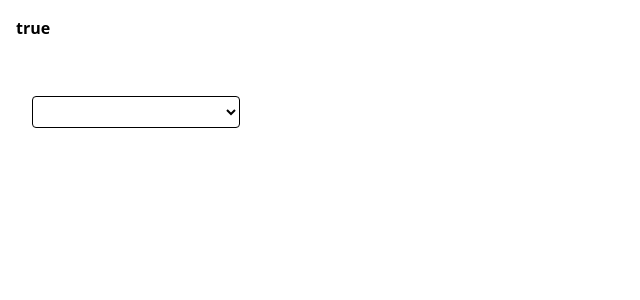
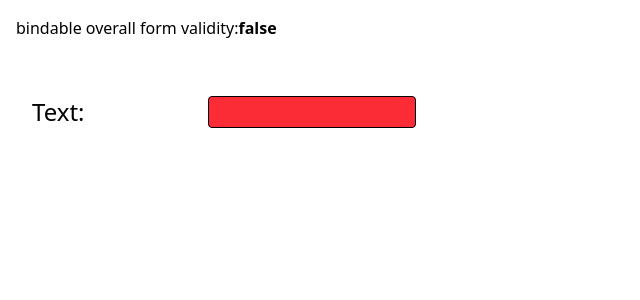
Before and after one commit to PondScrum/Form, a SvelteKit app: page / in a window 1280 px wide. Shown: the top 300 px of the page, without its empty margins (0-640 px from the left). Built offline with nearby package versions, Linux system fonts and the light colour scheme.

Commit message:
add header component and more to advanced form example | HMF-Dev/IssueTracking#195

```diff
--- a/src/lib/Form.svelte
+++ b/src/lib/Form.svelte
@@ -80,7 +80,7 @@ type Pivot = (index: string, ...Match: ReturnType<Match>[]) => Block;
 
 type Group = (...blocks: Block[]) => Block;
 
-const components = ['Text', 'Select', 'Date', 'InlineSelect', 'Col', 'Row', 'Boolean'];
+const components = ['Text', 'Select', 'Date', 'InlineSelect', 'Col', 'Row', 'Boolean', 'Header'];
 type ProvidedComponents = {
 	Text: StandardInput;
 	Select: OptionInput;
@@ -200,12 +200,19 @@ function setup() {
 					};
 					return res;
 				};
+				const header = (headerText) => ({
+					renderType: 'block',
+					component: 'header',
+					props: { header: headerText }
+				});
 				return [
 					type,
 					isGroup(type)
 						? (...blocks: Block[]) => {
 								return { renderType: 'group', type, blocks };
 							}
+						: type === 'Header'
+							? header
 							: block
 				];
 			})
@@ -358,27 +365,37 @@ function indexToHeader(str: string) {
 	</div>
 </div>
 
-{#snippet Block(Component: Snippet, props: InputProps)}
+{#snippet Block(Component: Snippet | 'header', props: InputProps)}
 	<div
 		in:scale={{ duration: 100, opacity: 0.98, start: 0.98 }}
 		class:flex-col={props.col}
 		class="flex py-2 text-sm"
 	>
-		{#if !props.hideLabel}
+		{#if Component === 'header'}
+			<p class="text-5xl font-medium">
+				{props.header}
+			</p>
+		{:else}
+			{#if !props.hideLabel || props.aliasLabel}
 				<label
 					for={props.inputType}
-				class="/my-auto h-min min-w-36 pr-4 text-lg font-medium text-wrap capitalize lg:min-w-44 xl:text-2xl"
+					class="/my-auto {props.labelClass} h-min min-w-36 pr-4 text-lg font-medium text-wrap capitalize lg:min-w-44 xl:text-2xl"
 				>
-				{indexToHeader(props?.index || '')}:
+					{indexToHeader(props.aliasLabel || props?.index || '')}:
 				</label>
 			{/if}
 			<div class="min-h-8">
 				<div class="max-h-8 overflow-hidden">
 					{#key forceRerender[props.index]}
-					<Component {...props} disabled={props.readonly || disableMap[props.index]}></Component>
+						<Component
+							cls={props.inputClass}
+							{...props}
+							disabled={props.readonly || disableMap[props.index]}
+						></Component>
 					{/key}
 				</div>
 			</div>
+		{/if}
 	</div>
 {/snippet}
 
--- a/src/routes/+layout.svelte
+++ b/src/routes/+layout.svelte
@@ -15,66 +15,93 @@ const onChange: OnChange = (allValues, lastInputInfo, methods) => {
 	// 	methods.setInternalValue('dynamic', 'force rerender manually', defValidate);
 };
 
-const getRenderedItems: GetRendered = (
-	{ InlineSelect, Row, Col, Boolean, Pivot, Match, Text, Select },
+const simpleFormEX: GetRendered = (
+	{ InlineSelect, Row, Col, Boolean, Pivot, Match, Text, Select, Header },
 	values
 ) => {
-	// const normalText = Text('text', defValidate, {});
-	// const dynamicSelect = Select(
-	// 	'dynamic',
-	// 	defValidate,
-	// 	Object.fromEntries(values.text?.split('').map((e) => [e, e]) || []),
-	// 	{}
-	// );
-	// return [
-	// 	normalText,
-	// 	Pivot(
-	// 		'text',
-	// 		Match(true, [
-	// 			dynamicSelect,
-	// 			InlineSelect('inline_select', (a) => a !== 'z', { '0': '0', '1': '1' }, {})
-	// 		])
-	// 	)
-	// ];
-	const createSelect = (index, options) => Select(index, defValidate, options, { hideLabel: true });
+	const normalText = Text('text', (a) => ({ valid: a === 'z', data: a }), {});
+	const dynamicSelect = Select(
+		'Select (dynamic options)',
+		defValidate,
+		Object.fromEntries(values.text?.split('').map((e) => [e, e]) || []),
+		{}
+	);
+	return [
+		normalText,
+		Pivot(
+			'text',
+			Match(true, [
+				dynamicSelect,
+				InlineSelect('inline_select', defValidate, { '0': '0', '1': '1' }, {})
+			])
+		)
+	];
+};
+
+const getRenderedItems: GetRendered = (
+	{ InlineSelect, Row, Col, Boolean, Pivot, Match, Text, Select, Header },
+	values
+) => {
+	const createSelect = (index, options) => Select(index, defValidate, options);
 
 	const colOptions = {
 		throat: 'throat',
 		opening_height: 'opening_height',
 		frame_type: 'Frame Type'
 	};
+	const isSelectorCol = (i) => i === 'frame_type';
+	const selectorOptions = { c: 'c cased open' };
 	const cmpOptions = { Equals: 'Equals', lt: 'Less Than', gt: 'Greater Than' };
-
-	const indexSelect = Select('col', defValidate, colOptions, { hideLabel: true });
+	const indexSelect = Select('col', defValidate, colOptions, { hideLabel: true, aliasLabel: 'IF' });
 	return [
+		Header('Pocket Frame Rule'),
 		indexSelect,
 		Pivot(
 			'col',
 			Match(true, [
 				Row(
 					InlineSelect('colcmp', defValidate, cmpOptions, { col: true, hideLabel: true }),
-					Pivot('colcmp', Match(['lt', 'gt'], Boolean('Or Equal To', defValidate, {})))
+					Pivot(
+						'colcmp',
+						Match(['lt', 'gt'], Boolean('Or Equal To', defValidate, { labelClass: 'pl-4' }))
+					)
 				),
-				createSelect(
-					'col2',
-					Object.fromEntries(Object.entries(colOptions).filter(([a, b]) => a !== values.col))
-				)
+				InlineSelect(
+					'valuesource',
+					defValidate,
+					{ tableval: 'Table Cell Value', userval: 'Custom Value' },
+					{ aliasLabel: 'Value Source' }
+				),
+				Pivot(
+					'valuesource',
+					Match(
+						'userval',
+						isSelectorCol(values.col)
+							? createSelect('value', selectorOptions)
+							: Text('value', defValidate, {})
+					),
+					Match('tableval', createSelect('Table Column Cell Value', colOptions))
+				),
+				Text('Show Error Message', defValidate, {})
 			])
 		)
 	];
 };
 let valid = $state();
+
+let currentRenderForm = $state(simpleFormEX);
 </script>
 
-<p class="p-4 font-semibold">
-	{valid}
+<p class="p-4">
+	bindable overall form validity:<b>{valid}</b>
 </p>
+
 <div class="p-8">
 	<Form
 		bind:valid
 		{onChange}
 		invalidBG={'bg-red-500'}
-		{getRenderedItems}
+		getRenderedItems={currentRenderForm}
 		onShow={(b) => {
 			console.log(b, 'JUST SHOWN');
 		}}
```
Lines whose indentation alone changed are shown as unchanged.
